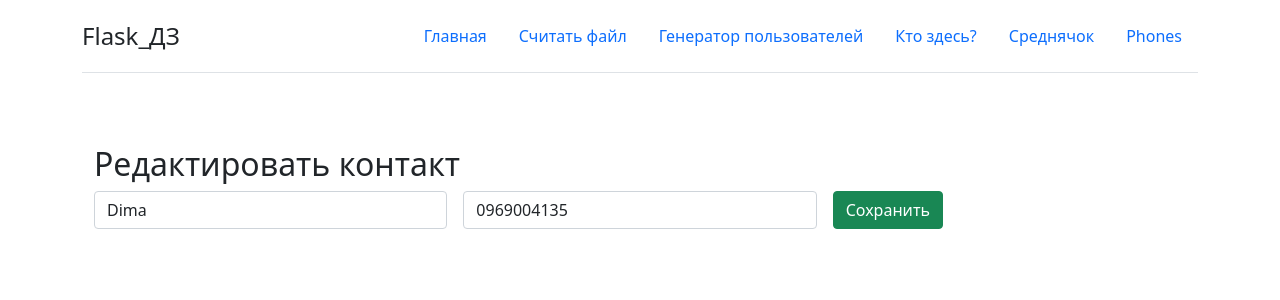
After one commit to hillel-i-python-pro-i-2022-05-19/homework__nekipelov_dima__main, a Flask app: page /phones/update/15 in a window 1280 px wide. The commit adds this page. Shown: the top 300 px of the page. Run offline with Flask 2, Linux system fonts and the light colour scheme; data comes from the database, SQL or seed files in the repository; both versions use the stored data as it was after the commit.

Commit message:
HW #8. Flask+SQL

```diff
--- a/app.py
+++ b/app.py
@@ -1,11 +1,27 @@
 import csv
+import pathlib
+import sqlite3
 
 import requests
 from faker import Faker
-from flask import Flask, render_template, request
+from flask import Flask, render_template, request, redirect
 
 fake = Faker('ru_RU')
 app = Flask(__name__)
+DB_PATH = pathlib.Path('db', 'db.sqlite')
+
+
+class Connection:
+    def __init__(self):
+        self._connection: sqlite3.Connection | None = None
+
+    def __enter__(self):
+        self._connection = sqlite3.connect(DB_PATH)
+        self._connection.row_factory = sqlite3.Row
+        return self._connection
+
+    def __exit__(self, exc_type, exc_val, exc_tb):
+        self._connection.close()
 
 
 @app.route('/')
@@ -48,6 +64,58 @@ def mean():
     return render_template("mean.html", average=average)
 
 
+@app.route('/phones/read')
+def phones_read():
+    with Connection() as connection:
+        records = connection.execute('SELECT * FROM phones').fetchall()
+    return render_template('phones.html', records=records)
+
+
+@app.route('/phones/create', methods=['POST', 'GET'])
+def phones_create():
+    if request.method == 'POST':
+        contact_name = request.form['contact_name']
+        contact_phone = request.form['contact_phone']
+        with Connection() as connection:
+            with connection:
+                connection.execute('INSERT INTO phones (contactName, phoneValue) VALUES (:name, :phone)',
+                                   (contact_name, contact_phone))
+        return redirect('/phones/read')
+    else:
+        return render_template("create.html")
+
+
+@app.route('/phones/delete/<int:phoneID>')
+def phones_delete(phoneID):
+    with Connection() as connection:
+        with connection:
+            connection.execute('DELETE FROM phones WHERE (phoneID=:phoneID)', {'phoneID': phoneID})
+    return redirect('/phones/read')
+
+
+@app.route('/phones/update/<int:phoneID>', methods=['POST', 'GET'])
+def phones_update(phoneID):
+    if request.method == 'POST':
+        contact_name = request.form['contact_name']
+        contact_phone = request.form['contact_phone']
+        print(contact_name)
+        print(phoneID)
+        with Connection() as connection:
+            with connection:
+                connection.execute(
+                    'UPDATE phones '
+                    'SET contactName=:contact_name, phoneValue=:contact_phone '
+                    'WHERE (phoneID=:phoneID)',
+                    {"contact_name": contact_name, "contact_phone": contact_phone, "phoneID": phoneID}
+                )
+        return redirect('/phones/read')
+    else:
+        with Connection() as connection:
+            record = connection.execute('SELECT * FROM phones WHERE (phoneID=:phoneID)',
+                                        {'phoneID': phoneID}).fetchall()
+        return render_template("update.html", record=record)
+
+
 def get_space(url: str) -> tuple:
     response = requests.get(url)
     number_of_people = response.json()['number']
--- a/templates/base.html
+++ b/templates/base.html
@@ -6,6 +6,7 @@
     <title>{% block title %}{% endblock %}</title>
 </head>
 <body>
+
 <div class="container">
     <header class="d-flex flex-wrap justify-content-center py-3 mb-4 border-bottom">
         <a href="/" class="d-flex align-items-center mb-3 mb-md-0 me-md-auto text-dark text-decoration-none">
@@ -18,6 +19,7 @@
             <li class="nav-item"><a href="/generate-users" class="nav-link">Генератор пользователей</a></li>
             <li class="nav-item"><a href="/space" class="nav-link">Кто здесь?</a></li>
             <li class="nav-item"><a href="/mean" class="nav-link">Среднячок</a></li>
+            <li class="nav-item"><a href="/phones/read" class="nav-link">Phones</a></li>
         </ul>
     </header>
 </div>
--- /dev/null
+++ b/templates/update.html
@@ -0,0 +1,29 @@
+{% extends "base.html" %}
+
+{% block title %}
+Редактирование
+{% endblock %}
+
+{% block body %}
+<div class="container px-4 py-5">
+    <h2>Редактировать контакт</h2>
+    {% for i in record %}
+    <form method="post">
+        <div class="row g-3">
+            <div class="col">
+                <input type="text" name="contact_name" id="contact_name" class="form-control"
+                       value="{{ i['contactName'] }}" placeholder="Имя">
+            </div>
+            <div class="col">
+                <input type="text" name="contact_phone" id="contact_phone" class="form-control"
+                       value="{{ i['phoneValue'] }}" placeholder="Телефон">
+            </div>
+            <div class="col">
+                <input type="submit" class="btn btn-success" value="Сохранить">
+            </div>
+        </div>
+    </form>
+    {% endfor %}
+</div>
+
+{% endblock %}
```
Also changed, not shown: templates/create.html (added, +24 -0 lines), templates/phones.html (added, +25 -0 lines), db/db.sqlite (added), 1 other file.
